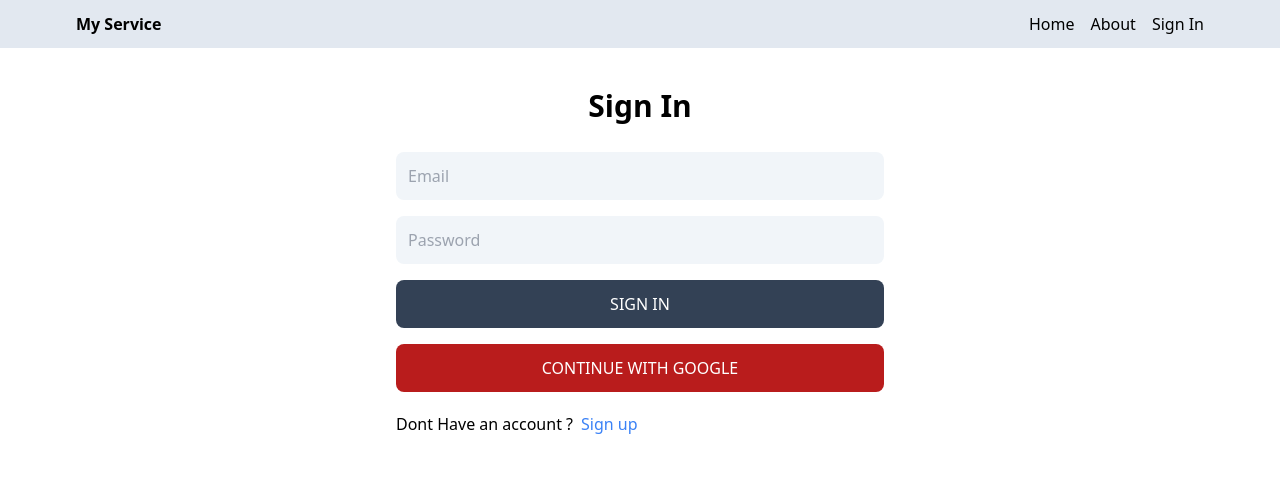
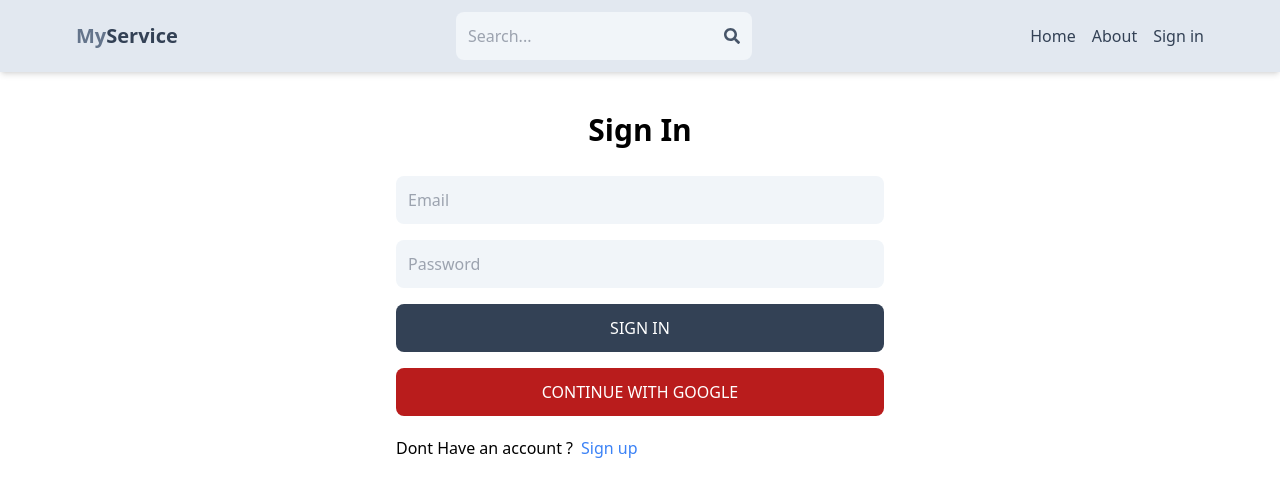
Before and after one commit to Rayadi-Ayoub/mern-soa, a React (Vite) app in the folder frontend/: page /sign-in in a window 1280 px wide. Shown: the top 496 px of the page. Built offline with nearby package versions, Linux system fonts and the light colour scheme; no server answers.

Commit message:
private the profile page and update the headre

```diff
--- a/frontend/package.json
+++ b/frontend/package.json
@@ -14,6 +14,7 @@
     "firebase": "^10.7.1",
     "react": "^18.2.0",
     "react-dom": "^18.2.0",
+    "react-icons": "^4.12.0",
     "react-redux": "^9.0.2",
     "react-router-dom": "^6.18.0",
     "redux-persist": "^6.0.0"
--- a/frontend/src/App.jsx
+++ b/frontend/src/App.jsx
@@ -5,6 +5,7 @@ import SignUp from "./pages/SignUp";
 import Profile from "./pages/profile";
 import About from "./pages/About";
 import Header from "./components/Header";
+import PrivateRoute from "./components/PrivateRoute";
 
 function App() {
   return (
@@ -13,10 +14,12 @@ function App() {
       <Header />
       <Routes>
         <Route path="/" element={<Home />} />
-        <Route path="/about" element={<About />} />
         <Route path="/sign-in" element={<SignIn />} />
         <Route path="/sign-up" element={<SignUp />} />
+        <Route path="/about" element={<About />} />
+        <Route path="/profile" element={<PrivateRoute/>}>
         <Route path="/profile" element={<Profile />} />
+        </Route>
       </Routes>
     </BrowserRouter>
   );
--- a/frontend/src/components/Header.jsx
+++ b/frontend/src/components/Header.jsx
@@ -1,25 +1,75 @@
-import { Link } from "react-router-dom";
-function Header() {
+import { FaSearch } from "react-icons/fa";
+import { Link, useNavigate } from "react-router-dom";
+import { useSelector } from "react-redux";
+import { useEffect, useState } from "react";
+
+export default function Header() {
+  const { currentUser } = useSelector((state) => state.user);
+  const [searchTerm, setSearchTerm] = useState("");
+  const navigate = useNavigate();
+  const handleSubmit = (e) => {
+    e.preventDefault();
+    const urlParams = new URLSearchParams(window.location.search);
+    urlParams.set("searchTerm", searchTerm);
+    const searchQuery = urlParams.toString();
+    navigate(`/search?${searchQuery}`);
+  };
+
+  useEffect(() => {
+    const urlParams = new URLSearchParams(location.search);
+    const searchTermFromUrl = urlParams.get("searchTerm");
+    if (searchTermFromUrl) {
+      setSearchTerm(searchTermFromUrl);
+    }
+  }, [location.search]);
   return (
-    <div className="bg-slate-200">
-      <div className="flex justify-between items-center max-w-6xl mx-auto p-3  ">
+    <header className="bg-slate-200 shadow-md">
+      <div className="flex justify-between items-center max-w-6xl mx-auto p-3">
         <Link to="/">
-          <h1 className="font-bold"> My Service</h1>
+          <h1 className="font-bold text-sm sm:text-xl flex flex-wrap">
+            <span className="text-slate-500">My</span>
+            <span className="text-slate-700">Service</span>
+          </h1>
         </Link>
+        <form
+          onSubmit={handleSubmit}
+          className="bg-slate-100 p-3 rounded-lg flex items-center"
+        >
+          <input
+            type="text"
+            placeholder="Search..."
+            className="bg-transparent focus:outline-none w-24 sm:w-64"
+            value={searchTerm}
+            onChange={(e) => setSearchTerm(e.target.value)}
+          />
+          <button>
+            <FaSearch className="text-slate-600" />
+          </button>
+        </form>
         <ul className="flex gap-4">
           <Link to="/">
-            <li>Home</li>
+            <li className="hidden sm:inline text-slate-700 hover:underline">
+              Home
+            </li>
           </Link>
           <Link to="/about">
-            <li>About</li>
+            <li className="hidden sm:inline text-slate-700 hover:underline">
+              About
+            </li>
           </Link>
-          <Link to="/sign-in">
-            <li>Sign In</li>
+          <Link to="/profile">
+            {currentUser ? (
+              <img
+                className="rounded-full h-7 w-7 object-cover"
+                src={currentUser.avatar}
+                alt="profile"
+              />
+            ) : (
+              <li className=" text-slate-700 hover:underline"> Sign in</li>
+            )}
           </Link>
         </ul>
       </div>
-    </div>
+    </header>
   );
 }
-
-export default Header;
--- a/frontend/src/components/OAuth.jsx
+++ b/frontend/src/components/OAuth.jsx
@@ -18,7 +18,7 @@ export default function OAuth() {
           "Content-Type": "application/json",
         },
         body: JSON.stringify({
-          naame: result.user.displayName,
+          name: result.user.displayName,
           email: result.user.email,
           photo: result.user.photoURL,
         }),
--- /dev/null
+++ b/frontend/src/components/PrivateRoute.jsx
@@ -0,0 +1,7 @@
+import { useSelector } from "react-redux";
+import { Outlet, Navigate } from "react-router-dom";
+
+export default function PrivateRoute() {
+  const { currentUser } = useSelector((state) => state.user);
+  return currentUser ? <Outlet /> : <Navigate to="/sign-in" />;
+}
```
Also changed, not shown: 1 other file (tests, documents, lock files or other folders).
